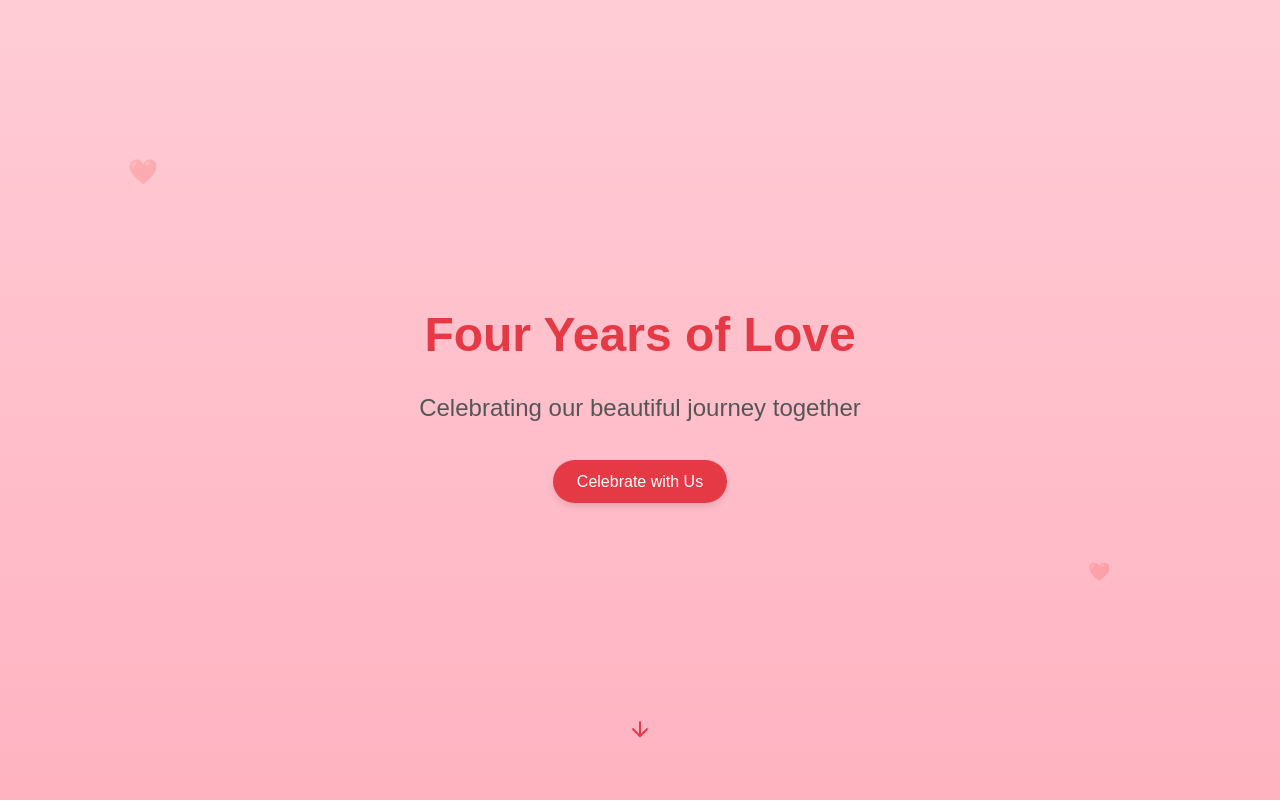
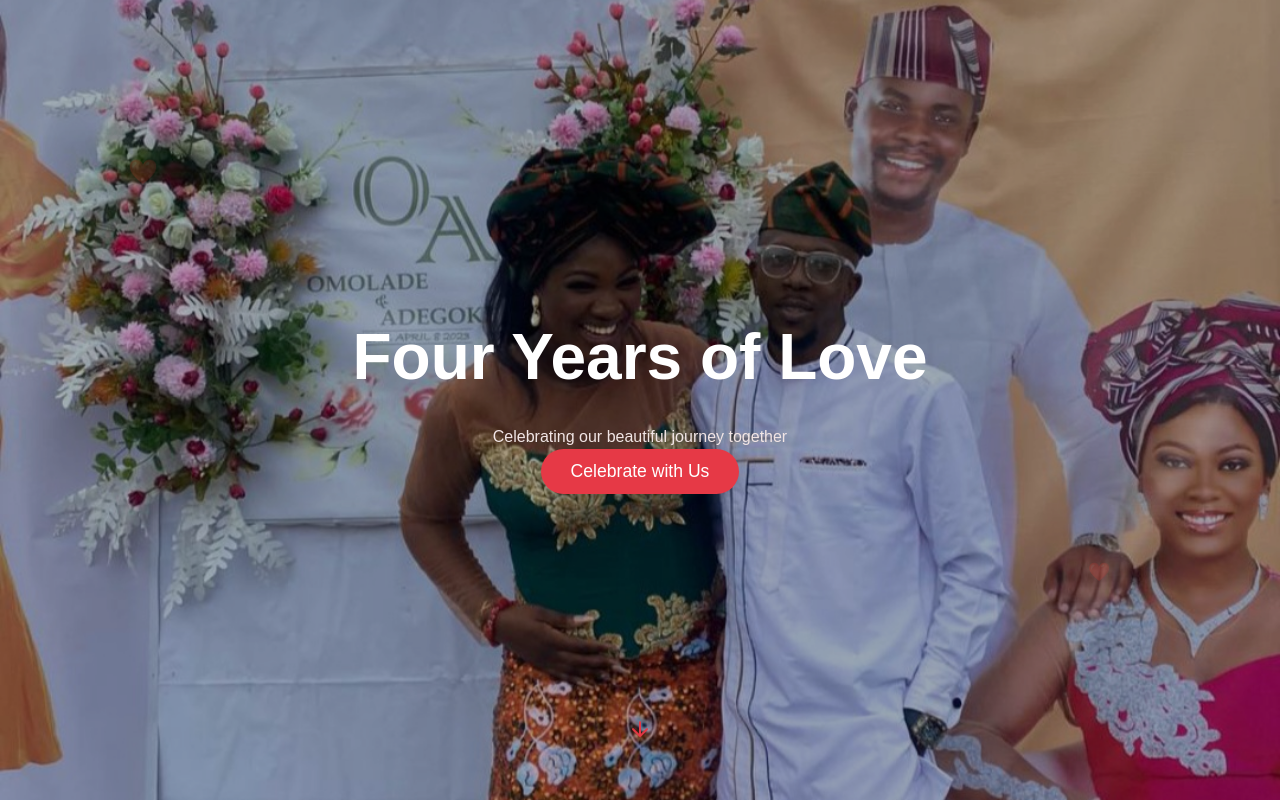
Before and after one commit to myNameIsAkin/Anniversary, a plain HTML site: page index.html in a window 1280 px wide. Shown: the top 802 px of the page. Drawn offline with Linux system fonts and the light colour scheme.

Commit message:
Update styles.css

```diff
--- a/styles.css
+++ b/styles.css
@@ -8,7 +8,7 @@
 body {
     font-family: 'Arial', sans-serif;
     line-height: 1.6;
-    color: #333;
+    color: #f1e5e5;
     background-color: #fff;
 }
 
@@ -50,49 +50,68 @@ section {
     box-shadow: 0 6px 8px rgba(0, 0, 0, 0.15);
 }
 
-/* Hero Section */
+/* CSS for hero section with background image */
 .hero {
     height: 100vh;
-    background: linear-gradient(to bottom, #ffccd5, #ffb3c1);
+    background-image: url('images/11.jpg');
+    background-size: cover;
+    background-position: center;
+    background-repeat: no-repeat;
+    position: relative;
     display: flex;
-    flex-direction: column;
     justify-content: center;
     align-items: center;
     text-align: center;
-    position: relative;
-    overflow: hidden;
+}
+
+/* Add an overlay to ensure text remains readable */
+.hero::before {
+    content: '';
+    position: absolute;
+    top: 0;
+    left: 0;
+    width: 100%;
+    height: 100%;
+    background-color: rgba(0, 0, 0, 0.3); /* Dark overlay for readability */
+    /* For a pink tinted overlay instead: */
+    /* background-color: rgba(255, 182, 193, 0.6); */ /* Light pink with opacity */
 }
 
 .hero-content {
+    position: relative; /* To appear above the overlay */
     z-index: 2;
     max-width: 800px;
     padding: 2rem;
 }
 
 .hero h1 {
+    color: white; /* Change text color for better contrast with image */
+    font-size: 4rem;
     margin-bottom: 1rem;
-    animation: fadeIn 1s ease;
 }
 
-.hero p {
+.subtitle {
+    color: white;
     font-size: 1.5rem;
     margin-bottom: 2rem;
-    color: #555;
-    animation: fadeIn 1s ease 0.3s forwards;
-    opacity: 0;
 }
 
-.hero .btn {
-    animation: fadeIn 1s ease 0.6s forwards;
-    opacity: 0;
+.btn {
+    background-color: #e63946;
+    color: white;
+    border: none;
+    padding: 12px 30px;
+    font-size: 1.1rem;
+    border-radius: 50px;
+    cursor: pointer;
+    transition: all 0.3s ease;
 }
 
-.floating-hearts {
-    position: absolute;
-    width: 100%;
-    height: 100%;
+.btn:hover {
+    background-color: #c1121f;
+    transform: translateY(-3px);
+    box-shadow: 0 10px 20px rgba(0, 0, 0, 0.2);
 }
-
 .floating-hearts::before,
 .floating-hearts::after {
     content: "❤️";
```
